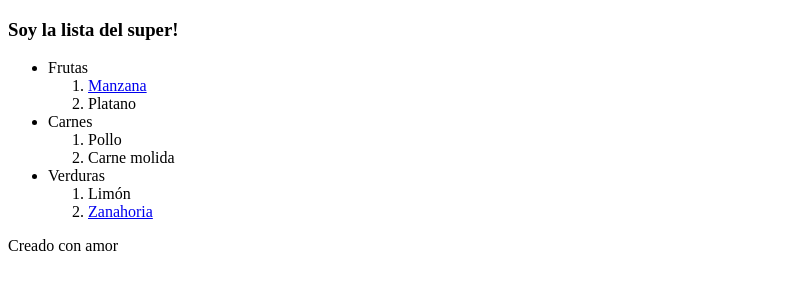
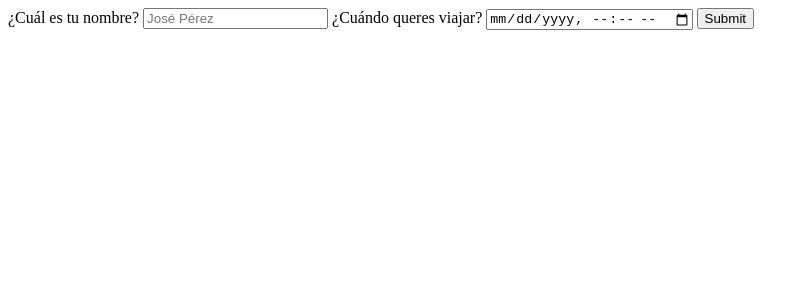
Before and after one commit to TutnichDev/CursoDefinitivoHTMLyCSS, a plain HTML site: page index.html in a window 1280 px wide. Shown: the whole page, without its empty margins (0-809 px from the left). Drawn offline with Linux system fonts and the light colour scheme.

Commit message:
agrego imagenes de verduras y frutas y recetas, lo dejo como commit y empiezo con forms

```diff
--- a/index.html
+++ b/index.html
@@ -16,10 +16,11 @@
     <!-- sirve para hacer la pagina responsive... me guarda el ancho de la pantalla-->
     <meta name="viewport" content="width=device-width, initial-scale=1.0">
     <!-- es el titulo para ver encima de la pestaña de la pagina-->
-    <title>Document</title>
+    <title>Calendario</title>
     <!-- linkeo los archivos que sirven-->
     <link rel="stylesheet" href="estilos/estilo.css">
 </head>
+
 <body>
     <header>
         <nav>
@@ -27,36 +28,111 @@
         </nav>
     </header>
     <main>
-        <section>
+        <form action="">
+
+            <label for="nombre">
+                <span> ¿Cuál es tu nombre? </span>
+                <input type="text" id="nombre" placeholder="José Pérez" name="nombre">
+            </label>
+
+            <label for="calendario">
+                <span>¿Cuándo queres viajar?</span>
+                <input type="datetime-local" id="calendario" name="calendario">
+            </label>
+
+            <label for=" enviar">
+                <input type="submit" id="enviar">
+            </label>
+
+        </form>
+
+
+        <!-- <section>
             <h3>Soy la lista del super!</h3>
             <ul>
                 <li>
                     Frutas
                     <ol>
                         <li> <a href="https://www.paulinacocina.net/tarta-de-manzanas-muy-facil-tarta-taringa/1073">   Manzana  </a> </li>
-                        <li>Platano</li>
+                        <figure>
+                            <img
+                                src="imagenes/manzana.jpg"
+                                alt="manzanita"
+                                width="100"
+                            />
+                            <figcaption>
+                                las manzanas son ricas
+                            </figcaption>
+                        </figure>
+
+                        <li> <a href="https://www.directoalpaladar.com/recetario/aprovechar-platanos-maduros-recetas-bizcochos-tartas-helados">   Platano </a> </li>
+                        <figure>
+                            <img
+                                src="imagenes/banana.jpg"
+                                alt="banana rica"
+                                width="100"
+                            />
+                            <figcaption>
+                                las bananas son ricas
+                            </figcaption>
+                        </figure>
                     </ol>
                 </li>
                 <li>
                     Carnes
                     <ol>
-                        <li>Pollo</li>
-                        <li>Carne molida</li>
+                        <li> <a href="https://www.cocinacaserayfacil.net/recetas-con-pollo/" >  Pollo  </a> </li>
+                        <figure>
+                            <img
+                                src="imagenes/pollo.jpg"
+                                alt="pollin"
+                                width="100"
+                            />
+                            <figcaption>
+                                los pollitos son lindos
+                            </figcaption>
+                        </figure>
+                        <li> <a href="https://www.recetasgratis.net/receta-de-carne-molida-con-papas-42329.html" >Carne molida </a> </li>
+                        <figure>
+                            <img
+                                src="imagenes/carne_picada.jpg"
+                                alt="carnecita"
+                                width="100"
+                            />
+                            <figcaption>
+                                pobre vaquita
+                            </figcaption>
+                        </figure>
                     </ol>
                 </li>
                 <li>
                     Verduras
                     <ol>
-                        <li>Limón</li>
+                        <li> <a href="https://www.pequerecetas.com/receta/10-postres-con-limon/" >  Limón  </a>  </li>
+                        <figure>
+                           <img
+                               src="imagenes/limon.jpg"
+                               alt="limoncete"
+                               width="100"
+                            />
+                        </figure>
+
                         <li> <a href="https://www.hogarmania.com/cocina/recetas/aperitivos/croquetas-zanahoria-20005.html">   Zanahoria  </a>  </li>
+                        <figure>
+                            <img
+                                src="imagenes/zanahoria.jpg"
+                                alt="zanahorita"
+                                width="100"
+                            />
+                        </figure>
                     </ol>
                 </li>
-
         </section>
-        <p>Creado con amor</p>
+        <p>Creado con amor</p> -->
     </main>
     <footer>
 
     </footer>
 </body>
+
 </html>
```
Also changed, not shown: imagenes/chess_gente.jpg (added), imagenes/chess_rey.jpg (added), imagenes/limon.jpg (added), imagenes/pollo.jpg (added), 4 other files. Lines whose indentation alone changed are shown as unchanged.
